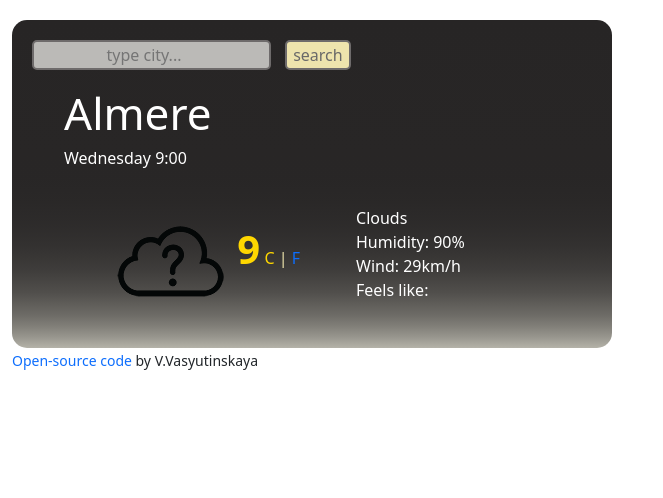
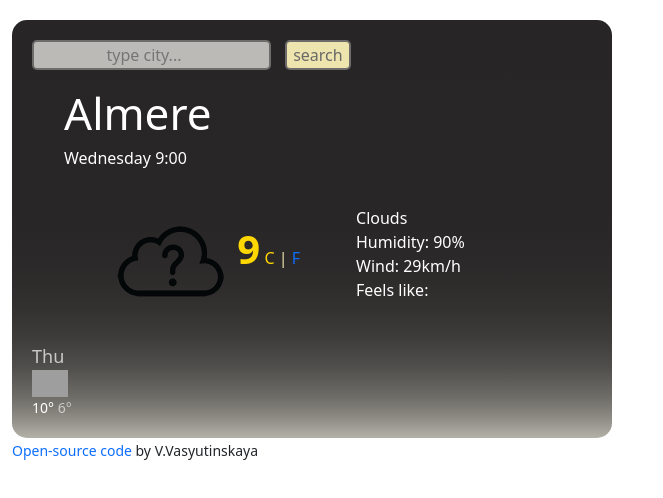
Before and after one commit to ViktoriaVasyutinskaya/vanilla-weather-app, a plain HTML site: page index.html in a window 1280 px wide. Shown: the whole page, without its empty margins (0-663 px from the left). Drawn offline with nearby package versions, Linux system fonts and the light colour scheme; no server answers; grey boxes are pictures that could not be loaded.

Commit message:
added one day forecast basics

```diff
--- a/index.html
+++ b/index.html
@@ -56,6 +56,21 @@
             </ul>
           </div>
         </div>
+        <div class="weather-forecast">
+          <div class="row">
+            <div class="col-2 text-start">
+              <div class="week-days">Thu</div>
+              <img
+                src="https://ssl.gstatic.com/onebox/weather/48/sunny.png"
+                width="36"
+              />
+              <div class="temp-days">
+                <span class="max-temp">10°</span>
+                <span class="min-temp">6°</span>
+              </div>
+            </div>
+          </div>
+        </div>
       </div>
 
       <small>
--- a/source/styles.css
+++ b/source/styles.css
@@ -76,3 +76,17 @@ body {
 #openSource {
   display: inline-block;
 }
+.weather-forecast {
+  text-align: center;
+  margin-top: 15px;
+}
+.week-days {
+  font-size: 18px;
+  opacity: 0.7;
+}
+.temp-days {
+  font-size: 14px;
+}
+.min-temp {
+  opacity: 0.6;
+}
```
